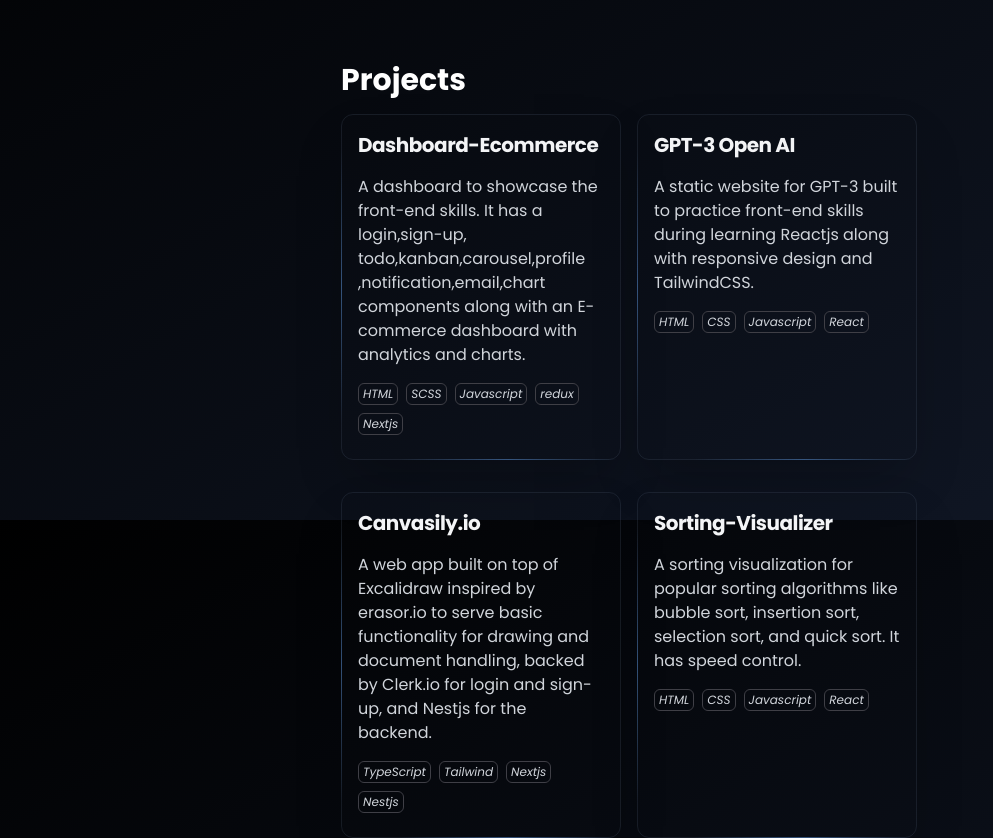
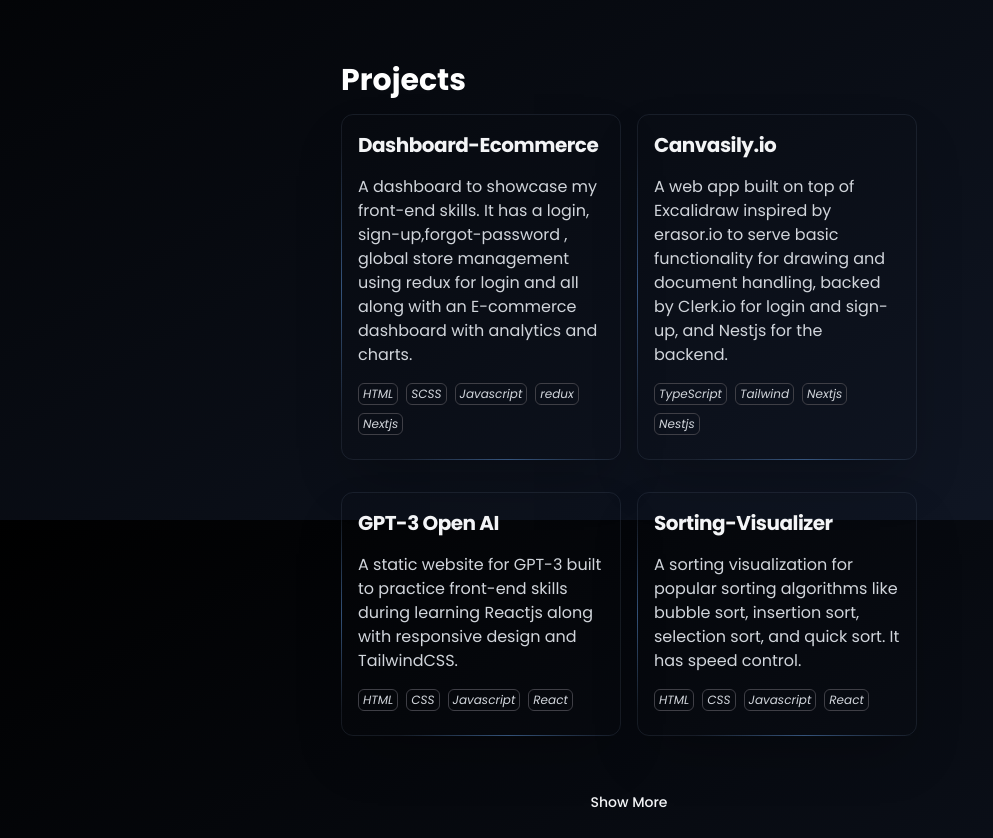
Before and after one commit to AnuragKharwar/anuragkharwar_next, a Next.js app: page / in a window 1280 px wide. Shown: the part 1880-2718 px from the top of the page, without its empty margins (11-1004 px from the left). Built offline with nearby package versions, Linux system fonts and the light colour scheme.

Commit message:
updated desc

```diff
--- a/app/data/data.js
+++ b/app/data/data.js
@@ -4,8 +4,16 @@ const PortfolioJson = [
     imgUrl: "/assets/dashboard.png",
     stack: ["HTML", "SCSS", "Javascript", "redux", "Nextjs"],
     description:
-      "A dashboard to showcase the front-end skills. It has a login,sign-up, todo,kanban,carousel,profile ,notification,email,chart components along with an E-commerce dashboard with analytics and charts.",
+      "A dashboard to showcase my front-end skills. It has a login, sign-up,forgot-password , global store management using redux for login and all along with an E-commerce dashboard with analytics and charts.",
     link: "https://dashboard-ui-anurag.netlify.app",
+  },
+  {
+    title: "Canvasily.io",
+    imgUrl: "/assets/canvasly.png",
+    stack: ["TypeScript", "Tailwind", "Nextjs", "Nestjs"],
+    description:
+      "A web app built on top of Excalidraw inspired by erasor.io to serve basic functionality for drawing and document handling, backed by Clerk.io for login and sign-up, and Nestjs for the backend.",
+    link: "https://canvasily.netlify.app/",
   },
   {
     title: "GPT-3 Open AI",
@@ -15,14 +23,7 @@ const PortfolioJson = [
       "A static website for GPT-3 built to practice front-end skills during learning Reactjs along with responsive design and TailwindCSS.",
     link: "https://gpt3-project-tartufo-118ea3.netlify.app/",
   },
-  {
-    title: "Canvasily.io",
-    imgUrl: "/assets/canvasly.png",
-    stack: ["TypeScript", "Tailwind", "Nextjs", "Nestjs"],
-    description:
-      "A web app built on top of Excalidraw inspired by erasor.io to serve basic functionality for drawing and document handling, backed by Clerk.io for login and sign-up, and Nestjs for the backend.",
-    link: "https://canvasily.netlify.app/",
-  },
+
   {
     title: "Sorting-Visualizer",
     imgUrl: "/assets/sorting.png",
```
